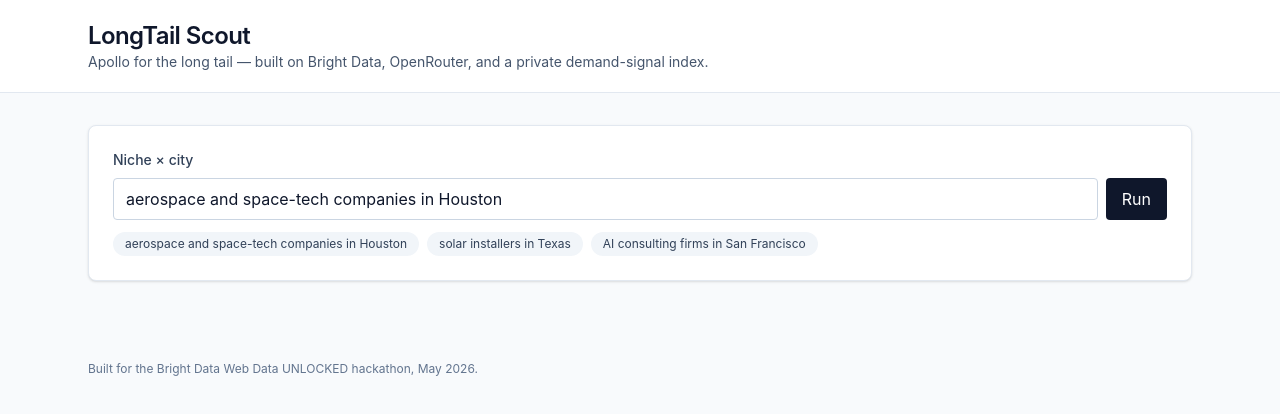
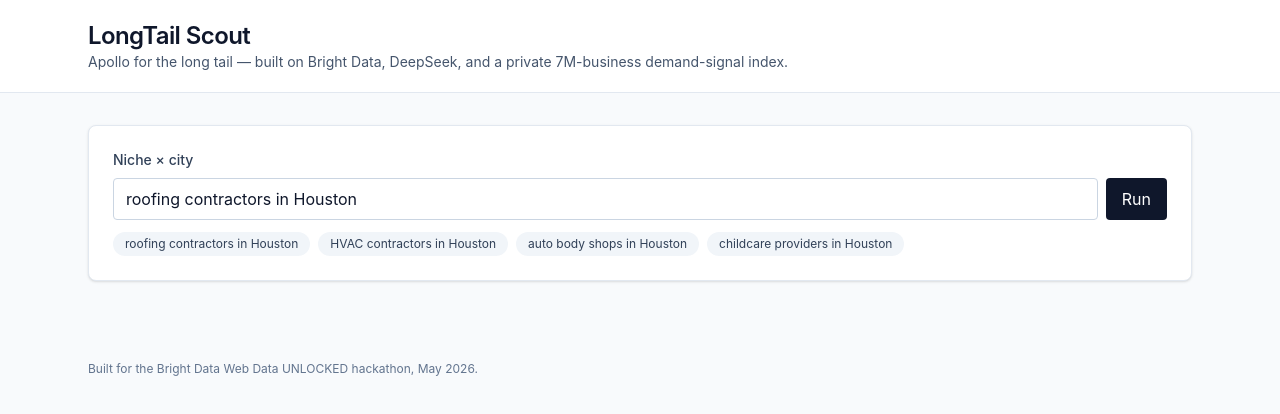
Before and after one commit to dholzric/longtail-scout, a Preact app in the folder web/: page / in a window 1280 px wide. Shown: the top 414 px of the page. Built offline with nearby package versions, Linux system fonts and the light colour scheme.

Commit message:
pivot: demo vertical → roofing contractors in Houston (82K matches in demand index vs 701 for aerospace); update presets, README, index size to ~7M

```diff
--- a/web/src/App.tsx
+++ b/web/src/App.tsx
@@ -10,7 +10,7 @@
 const STORAGE_KEY = "lts_demo_key";
 
 export function App() {
-  const [query, setQuery] = useState("aerospace and space-tech companies in Houston");
+  const [query, setQuery] = useState("roofing contractors in Houston");
   const [status, setStatus] = useState<Status>("idle");
   const [trace, setTrace] = useState<TraceEntry[]>([]);
   const [operators, setOperators] = useState<Operator[]>([]);
@@ -108,7 +108,7 @@
       <header class="border-b border-slate-200 bg-white">
         <div class="mx-auto max-w-6xl px-6 py-5">
           <h1 class="text-2xl font-semibold tracking-tight">LongTail Scout</h1>
-          <p class="text-sm text-slate-600">Apollo for the long tail — built on Bright Data, OpenRouter, and a private demand-signal index.</p>
+          <p class="text-sm text-slate-600">Apollo for the long tail — built on Bright Data, DeepSeek, and a private 7M-business demand-signal index.</p>
         </div>
       </header>
 
--- a/web/src/components/QueryForm.tsx
+++ b/web/src/components/QueryForm.tsx
@@ -6,9 +6,10 @@
 }
 
 const PRESETS = [
-  "aerospace and space-tech companies in Houston",
-  "solar installers in Texas",
-  "AI consulting firms in San Francisco"
+  "roofing contractors in Houston",
+  "HVAC contractors in Houston",
+  "auto body shops in Houston",
+  "childcare providers in Houston"
 ];
 
 export function QueryForm({ value, onChange, onRun, disabled }: Props) {
@@ -21,7 +22,7 @@
           type="text"
           value={value}
           onInput={(e) => onChange((e.target as HTMLInputElement).value)}
-          placeholder="aerospace companies in Houston"
+          placeholder="roofing contractors in Houston"
           disabled={disabled}
         />
         <button
```
Also changed, not shown: 1 other file (tests, documents, lock files or other folders).
